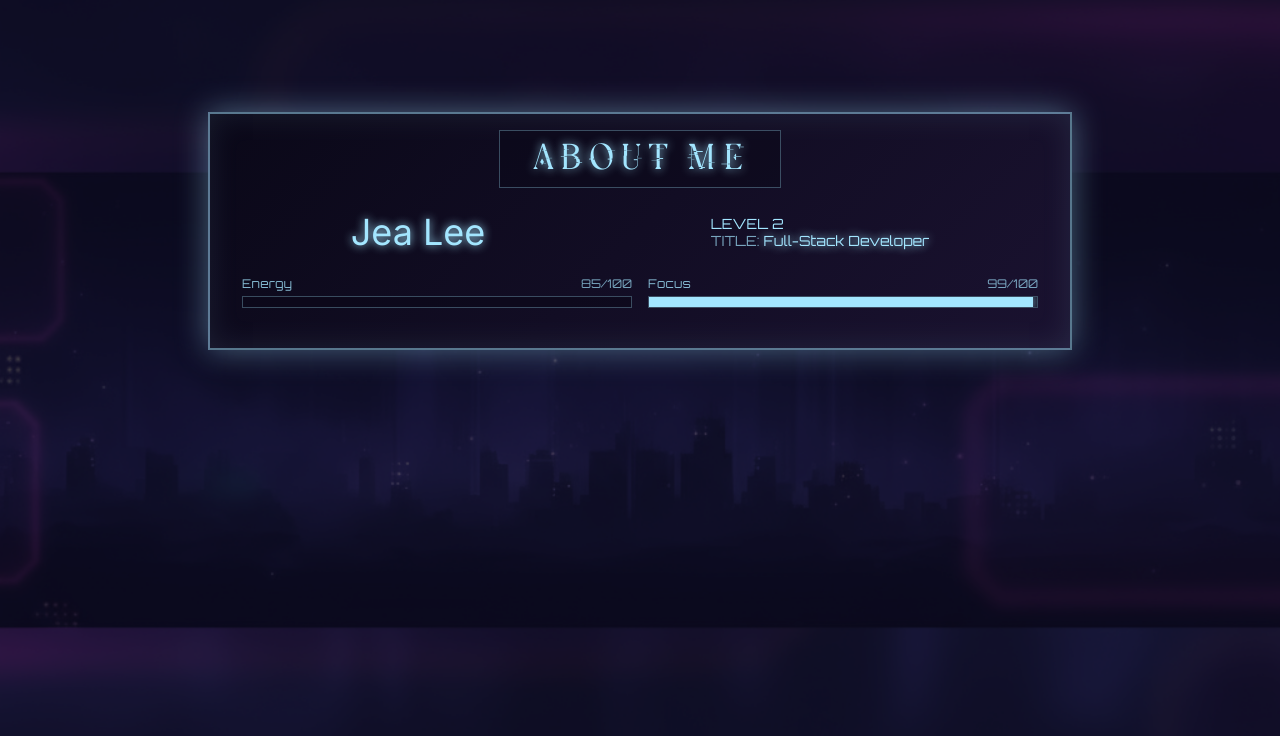
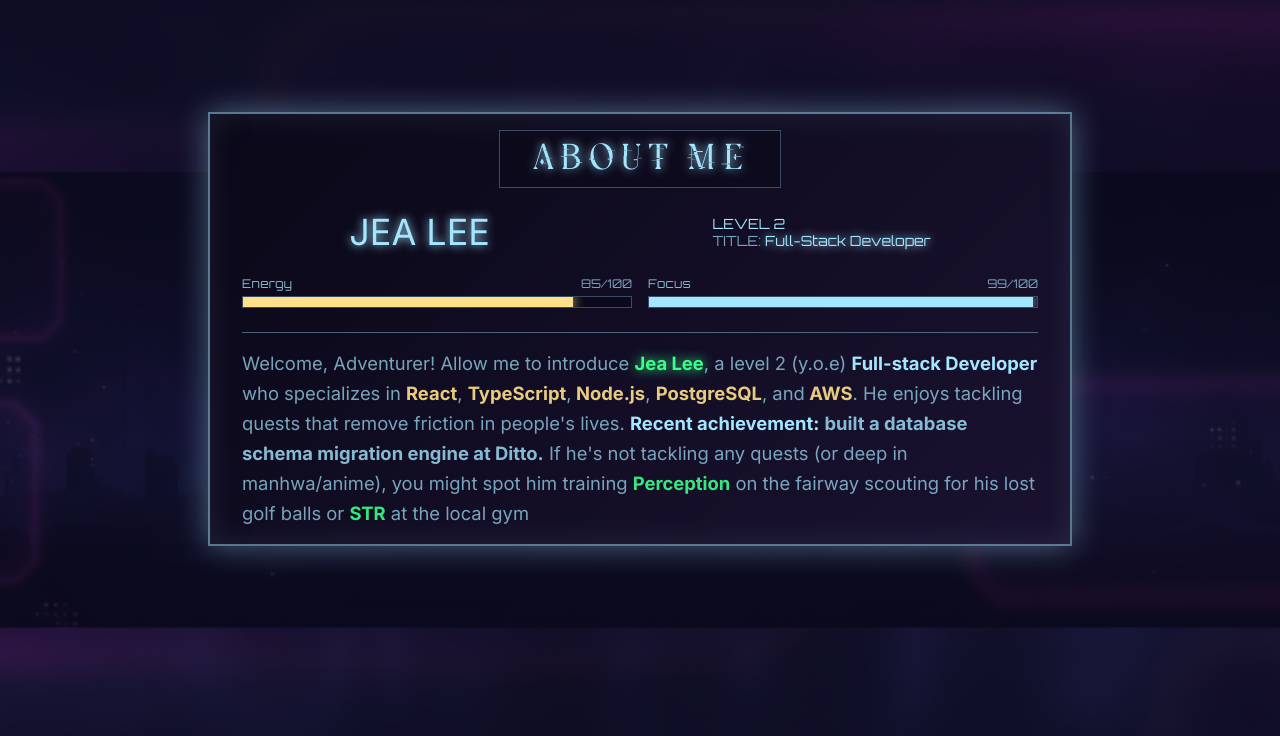
Before and after one commit to jealee44/jea-portfolio, a React (Vite) app: page / in a window 1280 px wide. Shown: the top 736 px of the page. Built offline with nearby package versions, Linux system fonts and the light colour scheme.

Commit message:
added green color theme and description to statuswindow

```diff
--- a/src/app.css
+++ b/src/app.css
@@ -28,10 +28,14 @@
   --color-gold: #f6c453;
   --color-gold-light: #ffe08a;
   --color-cyan-light: #a3e6ff;
+  --color-green: #39FF88;
+  --color-green-light: #B9FF73;
 
 
   --panel-gradient: linear-gradient(135deg, var(--color-dark), var(--color-medium));
   --panel-shadow: 0 0 30px rgba(163,230,255,.40), inset 0 0 30px rgba(163,230,255,.10);
+
+  --fs-body: clamp(0.95rem, 0.9rem + 0.35vw, 1.15rem);
 
 }
 
--- a/src/components/StatusWindow/StatusWindow.tsx
+++ b/src/components/StatusWindow/StatusWindow.tsx
@@ -8,14 +8,16 @@ const StatusWindow = () => {
     class: string;
     energy: {current: number; max: number};
     focus: {current: number; max: number};
+    summary: string;
 };
 
     const stats: Stats = {
-        name: "Jea Lee",
+        name: "JEA LEE",
         level: 2,
         class: "Full-Stack Developer",
         energy: { current: 85, max: 100 },
-        focus: { current: 99, max: 100}
+        focus: { current: 99, max: 100},
+        summary: "Welcome, Adventurer! Allow me to introduce Jea Lee, a level 2 (y.o.e) Full-stack Developer who specializes in React, TypeScript, Node.js, PostgreSQL, and AWS. He enjoys tackling quests that remove friction in people's lives. Recent achievement: built a database schema migration engine at Ditto. If he's not tackling any quests (or deep in manhwa/anime), you might spot him training **Perception** on the fairway scouting for his lost golf balls or **STR** at the local gym"
     }
 
     const variants: Variants = {
@@ -80,10 +82,17 @@ const StatusWindow = () => {
                 delay={0.2}
             />
         </div>
+        <section aria-labelledby='about-desc' className="mt-4 border-t border-cyan-light/40 pt-4 ">
+            <h2 id="about-desc" className="sr-only">About Description</h2>
+            <p className="font-family-body text-cyan-light/70 leading-relaxed text-(length:--fs-body) max-w-fit">
+        Welcome, Adventurer! Allow me to introduce <strong className="text-green [text-shadow:0_0_12px_var(--color-green)]">Jea Lee</strong>
+, a level 2 (y.o.e) <strong className="text-cyan-light"> Full-stack Developer</strong> who specializes in  <strong className="text-gold-light/90"> React</strong>, <strong className="text-gold-light/90">TypeScript</strong>,
+  <strong className="text-gold-light/90"> Node.js</strong>, <strong className="text-gold-light/90">PostgreSQL</strong>, and
+  <strong className="text-gold-light/90"> AWS</strong>. He enjoys tackling quests that remove friction in people's lives. <strong className="text-cyan-light"> Recent achievement:</strong> <strong className="text-cyan-light/80"> built a database schema migration engine at Ditto.</strong> If he's not tackling any quests (or deep in manhwa/anime), you might spot him training <strong className="text-green/90">Perception</strong> on the fairway scouting for his lost golf balls or <strong className="text-green/90">STR</strong> at the local gym
+            </p>
+        </section>
         </div>
         </motion.div>
-
-
     )
 }
 
```
